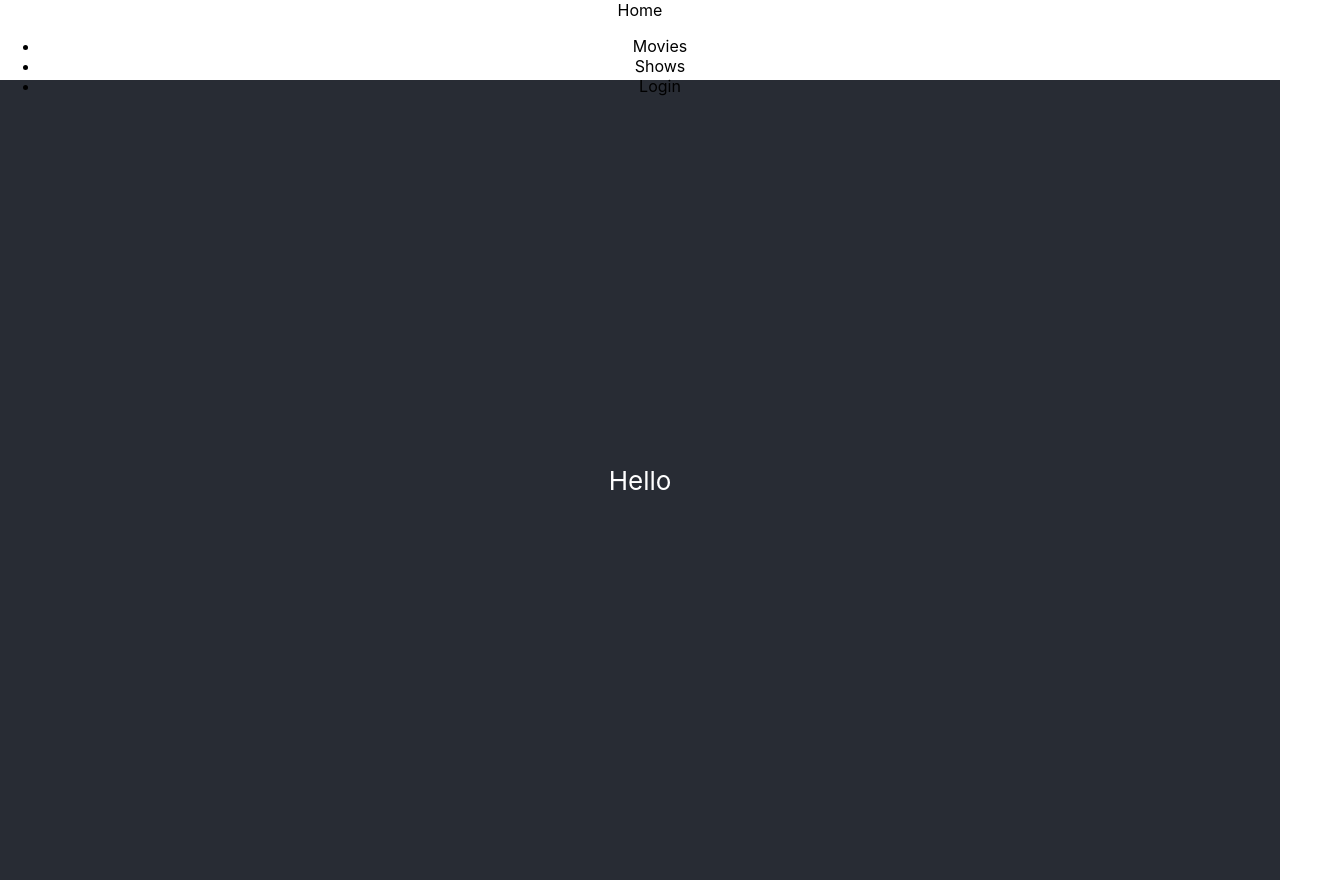
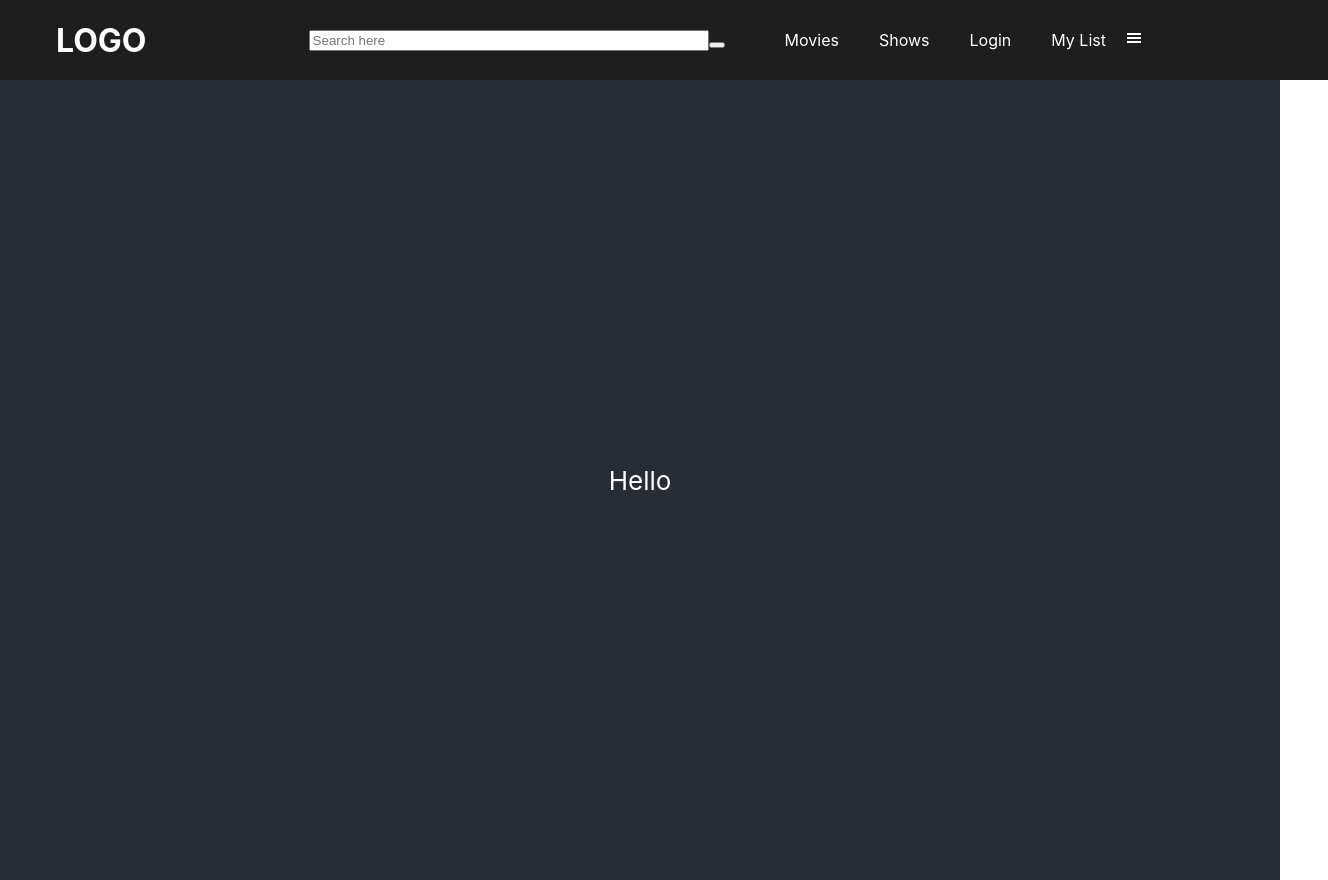
Before and after one commit to AlexKinn/CineSpectrum, a React (Create React App) app in the folder app/: page / in a window 1280 px wide. Shown: the whole page, 1328 px wide, since content can reach past the window. Built offline with nearby package versions, Linux system fonts and the light colour scheme.

Commit message:
create basic navigation bar

```diff
--- a/app/package.json
+++ b/app/package.json
@@ -11,6 +11,7 @@
     "@types/react-dom": "^18.2.5",
     "react": "^18.2.0",
     "react-dom": "^18.2.0",
+    "react-icons": "^4.9.0",
     "react-scripts": "5.0.1",
     "sass": "^1.63.4",
     "typescript": "^5.1.3",
--- a/app/src/components/Navbar.module.scss
+++ b/app/src/components/Navbar.module.scss
@@ -1,5 +1,71 @@
 @import "./../styles/variables.scss";
 
 .header {
-    height: 5em;
+    background: $dark;
+    width: 100%;
+    height: $headerHeight;
+    padding: 0 1.5rem;
+
+    &__content {
+        overflow: hidden;
+        color: $light;
+        margin: 0 auto;
+        height: 100%;
+        max-width: 1920px;
+        display: flex;
+        align-items: center;
+        justify-content: space-between;
+        position: relative;
+        z-index: 100;
+
+        &__home {
+            font-size: 2rem;
+            font-weight: bold;
+            text-decoration: none;
+            color: $light;
+            padding-left: 2rem;
+        }
+
+        &__nav {
+            top: 0;
+            right: 100%;
+            bottom: 0;
+            width: 100%;
+            height: 100%;
+            // position: fixed;
+            display: flex;
+            flex-direction: row;
+            justify-content: center;
+            align-items: center;
+            text-align: center;
+
+            &__search {
+
+                input {
+                    width: 400px;
+                }
+                button {
+
+                }
+            }
+            ul {
+                list-style: none;
+                display: flex;
+                flex-direction: row;
+                li {
+                    a {
+                        text-decoration: none;
+                        color: inherit;
+                        padding: 0.75rem 1.25rem;
+                        border-radius: $borderRadius;
+                        transition: 0.2s ease all;
+
+                        &:hover {
+                            background: rgba($light, 0.1);
+                        }
+                    }
+                }
+            }
+        }
+    }
 }
--- a/app/src/components/Navbar.tsx
+++ b/app/src/components/Navbar.tsx
@@ -1,23 +1,73 @@
-import React from "react";
+import React, { useState, useEffect } from "react";
 import classes from "./Navbar.module.scss";
+import { Link } from "react-router-dom";
+import { GiHamburgerMenu } from "react-icons/gi"
+import { AiOutlineClose } from "react-icons/ai"
+
 
 export default function Navbar() {
+
+  const [menuOpen, setMenuOpen] = useState(false);
+  const [size, setSize] = useState({
+    width: window.innerWidth,
+    height: window.innerHeight
+  });
+
+  useEffect(() => {
+    const handleResize = () => {
+      setSize({
+        width: window.innerWidth,
+        height: window.innerHeight
+      });
+    };
+    window.addEventListener("resize", handleResize);
+
+    return () => window.removeEventListener("resize", handleResize);
+  }, []);
+
+  useEffect(() => {
+    if (size.width > 768 && menuOpen) {
+      setMenuOpen(false);
+    }
+  }, [size.width, menuOpen]);
+
+  const menuToggleHandler = () => {
+    setMenuOpen((p) => !p);
+  }
+
   return (
     <header className={classes.header}>
-          <div>
-            <a>Home</a>
-            <nav>
+      <div className={classes.header__content}>
+        <Link to="/" className={classes.header__content__home}>
+          LOGO
+        </Link>
+        <nav className={classes.header__content__nav}>
+          <div className={classes.header__content__nav__search}>
+            <input type="search"
+              placeholder="Search here" />
+            <button></button>
+            </div>
           <ul>
             <li>
-                    <a>Movies</a>
+              <Link to="/">Movies</Link>
             </li>
             <li>
-                    <a>Shows</a>
+              <Link to="/">Shows</Link>
             </li>
             <li>
-                    <a>Login</a>
+              <Link to="/">Login</Link>
+            </li>
+            <li>
+              <Link to="/my-list">My List</Link>
             </li>
           </ul>
+          <div>
+            {!menuOpen ? (
+              <GiHamburgerMenu onClick={menuToggleHandler} />
+            ) : (
+              <AiOutlineClose onClick={menuToggleHandler} />
+            )}
+          </div>
         </nav>
       </div>
     </header>
--- a/app/src/styles/variables.scss
+++ b/app/src/styles/variables.scss
@@ -1,7 +1,16 @@
+@import url("https://fonts.googleapis.com/css2?family=Poppins:wght@400;500;600;700;800&display=swap");
 
+$Poppins: "Poppins", sans-serif;
 
 // colors
 $dark: rgb(30, 30, 30);
 $light: rgb(255,255,255);
 $primary: rgb(162, 162, 246);
 $bg: rgb(244, 244, 255);
+
+
+// border radius
+$borderRadius: 12px;
+
+// header height
+$headerHeight: 80px;
```
Also changed, not shown: 1 other file (tests, documents, lock files or other folders). Lines whose indentation alone changed are shown as unchanged.
